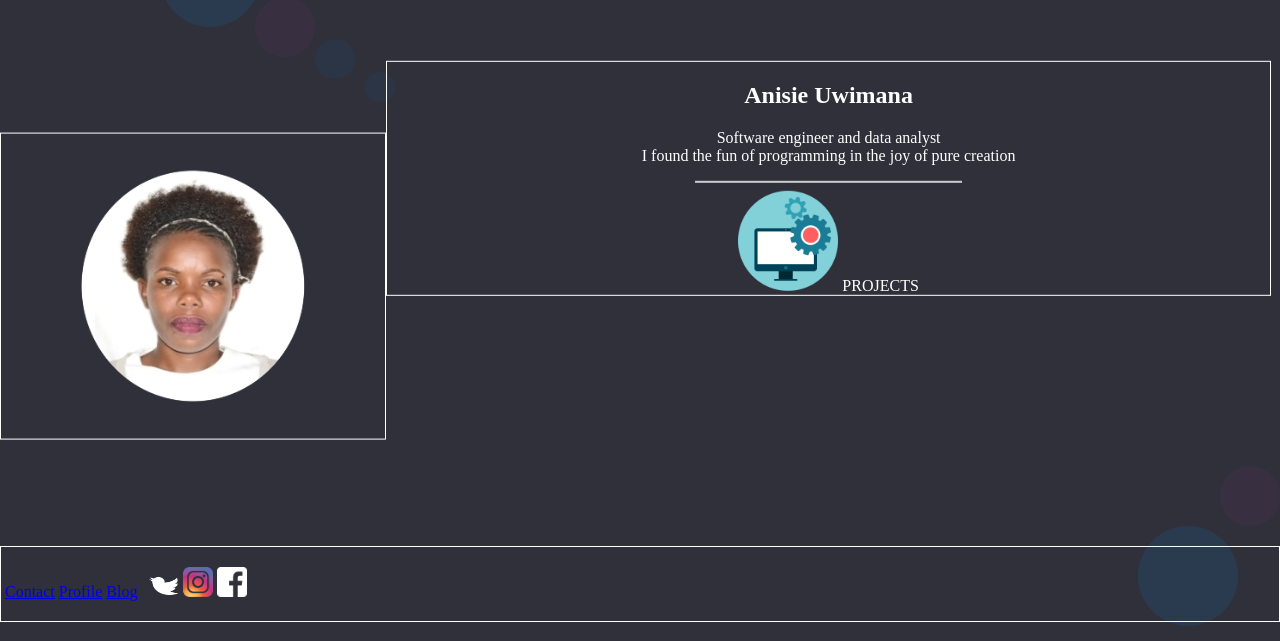
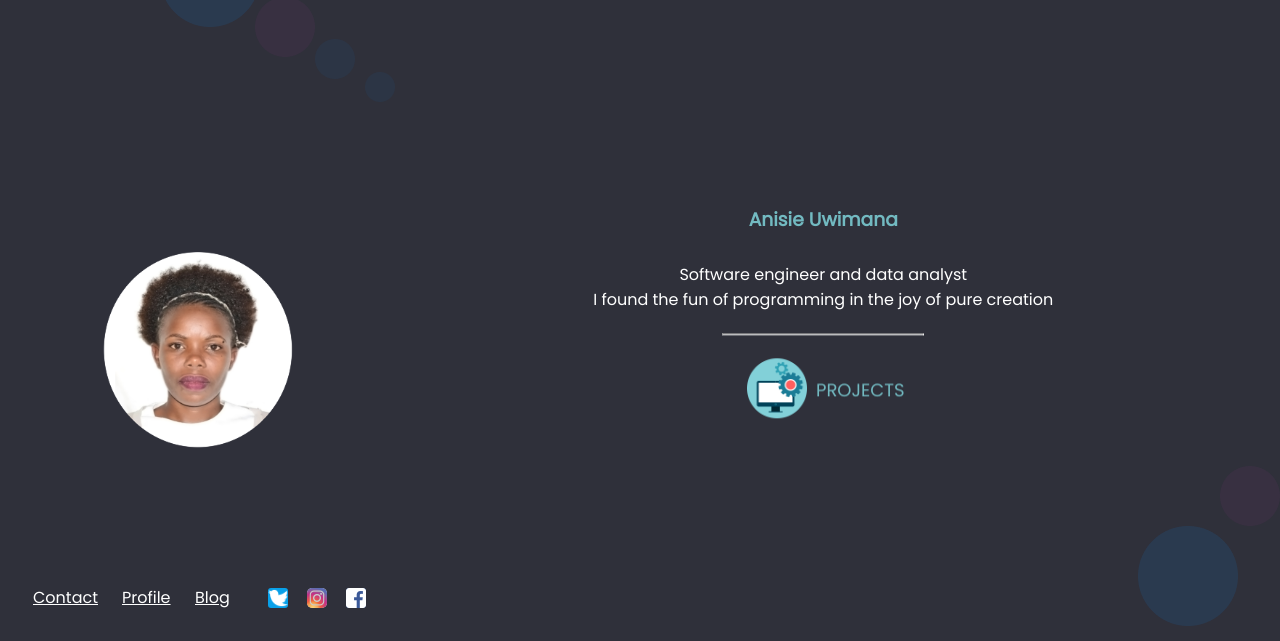
Before and after one commit to Anisieu/My-brand-Anisie, a plain HTML site: page UI/fix-landingpage/index.html in a window 1280 px wide. Shown: the part 174-815 px from the top of the page. Drawn offline with Linux system fonts and the light colour scheme.

Commit message:
fix landing page

```diff
--- a/UI/fix-landingpage/index.html
+++ b/UI/fix-landingpage/index.html
@@ -7,6 +7,7 @@
     <meta http-equiv="X-UA-Compatible" content="IE=edge,chrome=1">
     <meta name="HandheldFriendly" content="true">
     <title>Landing page </title>
+    <link href="https://fonts.googleapis.com/css?family=Poppins&display=swap" rel="stylesheet">
     <link href="https://fonts.googleapis.com/css?family=Poppins&display=swap" rel="stylesheet">
     <link rel="stylesheet" href="style.css">
 </head>
@@ -18,7 +19,7 @@
         </section>
         <section class="rigth">
             <div class="info">
-                <h1>Anisie Uwimana</h1>
+                <h3 class="title">Anisie Uwimana</h3>
                 <p>
                     Software engineer and data analyst <br> I found the fun of programming in the joy of pure creation
                 </p>
@@ -26,7 +27,7 @@
             <hr>
             <div class="project">
                 <img src="./images/potf.png" class="logo-project">
-                <span class="project-link">PROJECTS</span>
+                <span class="project-link hvr-fade">PROJECTS</span>
             </div>
         </section>
     </main>
@@ -34,14 +35,14 @@
     <footer class="footer">
         <nav class="nav-bar">
             <ul class="nav-link">
-                <a href="#">Contact</a>
-                <a href="#">Profile</a>
-                <a href="#">Blog</a>
+                <a  class="link1 hvr-fade " href="#">Contact</a>
+                <a  class="link2 hvr-fade" href="#">Profile</a>
+                <a  class="link3 hvr-fade" href="#">Blog</a>
             </ul>
             <ul class="nav-social">
-                <a href="#"><img src="./images/twitter.png" class="twit"></a>
-                <a href="#"><img src="./images/instagram.png" class="ig"></a>
-                <a href="#"><img src="./images/facebook.png" class="fb"></a>
+                <a href="#"><img src="./images/twitter.png" class="twit hvr-fade"></a>
+                <a href="#"><img src="./images/instagram.png" class="instg hvr-fade"></a>
+                <a href="#"><img src="./images/facebook.png" class="fb hvr-fade"></a>
             </ul>
         </nav>
     </footer>
--- a/UI/fix-landingpage/style.css
+++ b/UI/fix-landingpage/style.css
@@ -1,5 +1,6 @@
 html, body {
   height: 100%;
+  width:100%
   margin: 0;
 }
 
@@ -20,14 +21,14 @@ body{
 .left, .rigth {
     display: inline-block;
     float: left;
-    border: 1px solid;
+
 }
 
 .left, .rigth {
     width: 100%;
 }
 
-@media screen and (max-width:1800px) and (min-width:428px){
+@media screen and (max-width:1920px) and (min-width:428px){
     .left {
         width: 30%;
     }
@@ -36,49 +37,143 @@ body{
     }
     .left, .rigth {
         position: relative;
-        transform: translateY(100%);
+        transform: translateY(150%);
     }
+
 }
 
 .photo {
     display: block;
-    width: 80%;
+    width: 260px;
     margin: 0 auto;
 }
 
-.info h1, .info p{
+.info h3, .info p{
     text-align: center;
+    font-family:Poppins;
+    padding:5px;
 }
 .rigth hr{
-    width: 30%;
-    border: 1px solid #CCC;
+    width: 200px;
+
 }
 
 .project{
+    position:relative;
     text-align: center;
+    font-family:Poppins;
+    top:15px;
+
+
 }
 
 .logo-project{
-    width: 100px;
+    width: 60px;
+    height:60px;
 }
 
 .nav-bar {
     clear: both;
     position: relative;
     bottom: 0;
-    border: 1px solid;
 }
 
 .nav-link, .nav-social{
-    display: inline-block;
-    padding: 4px;
+  position:realative;
+  display: inline-block;
+  text-align: center;
+  padding:15px;
+  margin-left:10px;
 }
 
+.nav-social{
+  margin-left:5px;
+}
 .nav-social img{
-    width: 30px;
+    width: 20px;
+    height:20px;
+    }
+.twit{
+  background:rgb(8, 160, 233);
+  border-radius: 3px;
+}
+.instg{
+  background:#ccc;
+  border-radius:5px;
+  margin-left:15px;
+
+}
+
+.fb{
+  background:rgb(59, 89, 152);;
+  border-radius:3px;
+  margin-left:15px;
+
 }
 
 .footer {
   height: 80px;
   margin-top: -80px;
 }
+.title{
+  font-family:24px;
+  color: rgba(137, 232, 239, 0.75);
+}
+.project-link{
+  font-size:18px;
+  color: rgba(137, 232, 239, 0.75);
+  position:relative;
+  left:5px;
+  top:-25px
+}
+.link1{
+    font-family:Poppins;
+    font-size:16px;
+    color:#ffffff;
+}
+.link2{
+    font-family:Poppins;
+    font-size:16px;
+    color:#ffffff;
+    margin-left:20px;
+}
+.link3{
+    font-family:Poppins;
+    font-size:16px;
+    color:#ffffff;
+    margin-left:20px;
+}
+
+.hvr-grow {
+  display: inline-block;
+  vertical-align: middle;
+  -webkit-transform: perspective(1px) translateZ(0);
+  transform: perspective(1px) translateZ(0);
+  box-shadow: 0 0 1px rgba(0, 0, 0, 0);
+  -webkit-transition-duration: 0.3s;
+  transition-duration: 0.3s;
+  -webkit-transition-property: transform;
+  transition-property: transform;
+  float:right;
+}
+.hvr-grow:hover, .hvr-grow:focus, .hvr-grow:active {
+  -webkit-transform: scale(1.1);
+  transform: scale(1.1);
+}
+
+.hvr-fade {
+  display: inline-block;
+  vertical-align: middle;
+  -webkit-transform: perspective(1px) translateZ(0);
+  transform: perspective(1px) translateZ(0);
+  box-shadow: 0 0 1px rgba(0, 0, 0, 0);
+  overflow: hidden;
+  -webkit-transition-duration: 0.3s;
+  transition-duration: 0.3s;
+  -webkit-transition-property: color, background-color;
+  transition-property: color, background-color;
+}
+.hvr-fade:hover, .hvr-fade:focus, .hvr-fade:active {
+  background-color:rgba(137, 232, 239, 0.75);
+  color: white;
+}
```
